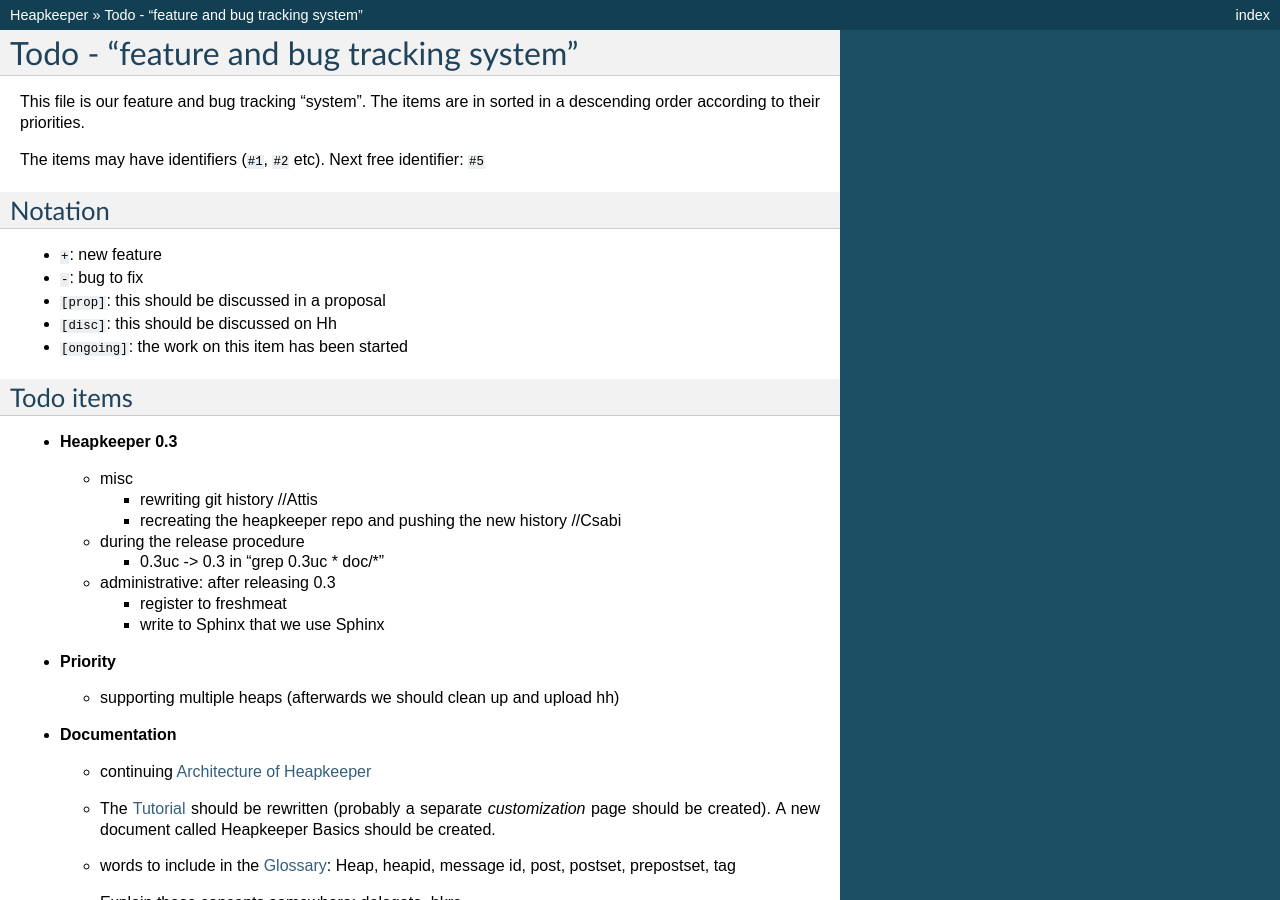
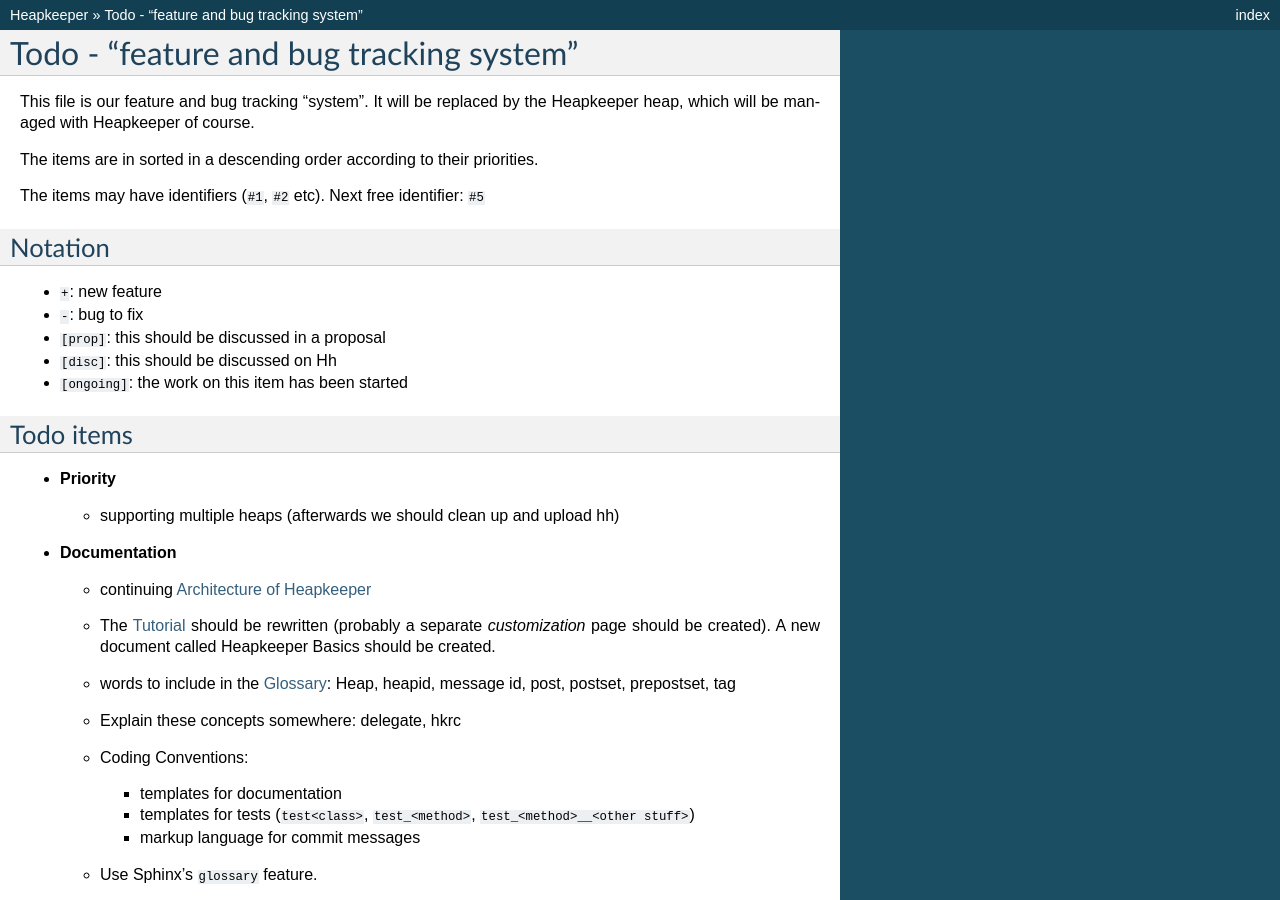
Before and after one commit to hcs42/heapkeeper-old, a Sphinx documentation site: the page built from doc/todo.rst, in a window 1280 px wide and 900 px high. Built offline with Sphinx 7.4.7, drawn with Linux system fonts in a browser that asks for light colours.

Commit message:
Todo: items about v0.3 removed
[documentation for v0.3]

```diff
--- a/doc/todo.rst
+++ b/doc/todo.rst
@@ -1,8 +1,10 @@
 Todo - "feature and bug tracking system"
 ========================================
 
-This file is our feature and bug tracking "system". The items are in sorted in
-a descending order according to their priorities.
+This file is our feature and bug tracking "system". It will be replaced by the
+Heapkeeper heap, which will be managed with Heapkeeper of course.
+
+The items are in sorted in a descending order according to their priorities.
 
 The items may have identifiers (``#1``, ``#2`` etc). Next free identifier:
 ``#5``
@@ -18,22 +20,6 @@ Notation
 
 Todo items
 ----------
-
-* **Heapkeeper 0.3**
-
-  * misc
-
-    * rewriting git history //Attis
-    * recreating the heapkeeper repo and pushing the new history //Csabi
-
-  * during the release procedure
-
-    * 0.3uc -> 0.3 in "grep 0.3uc \* doc/\*"
-
-  * administrative: after releasing 0.3
-
-    * register to freshmeat
-    * write to Sphinx that we use Sphinx
 
 * **Priority**
 
```
